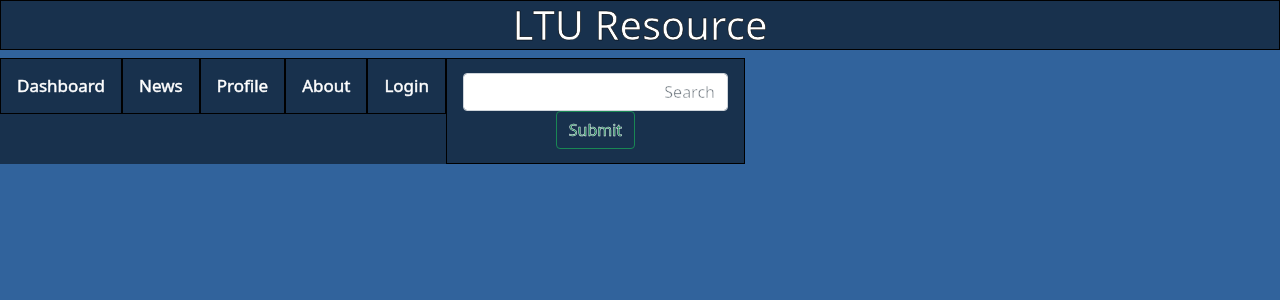
After one commit to Zachary-Schoff/INT4303Project, a PHP site: page /Search.php in a window 1280 px wide. The commit adds this page. Shown: the top 300 px of the page. Run offline with PHP 8.4, Linux system fonts and the light colour scheme.

Commit message:
Completed Search migration to Enhanced Session Functionality

```diff
--- a/About.php
+++ b/About.php
@@ -15,7 +15,7 @@ if (isset($_SESSION["user"]) && !empty($_SESSION["user"])){
 		<div class='topnav'>
 			<a class='dash' href='Dashboard.html'>Dashboard</a>
 			<a class='dash' href='News.html'>News</a>
-			<a class='dash' href='Search.html'>Search</a>
+			<a class='dash' href='Search.php'>Search</a>
 			<a class='dash' href='Profile.html'>Profile</a>
 			<a class='dash' href='About.php'>About</a>
 			<a class='dash' href='Logout.php'>Logout</a>
@@ -39,7 +39,7 @@ else{
 		<div class='topnav'>
 			<a class='dash' href='Dashboard.html'>Dashboard</a>
 			<a class='dash' href='News.php'>News</a>
-			<a class='dash' href='Search.html'>Search</a>
+			<a class='dash' href='Search.php'>Search</a>
 			<a class='dash' href='Profile.html'>Profile</a>
 			<a class='dash' href='About.php'>About</a>
 			<a class='dash' href='Login.html'>Login</a>
--- a/CreateGroup.html
+++ b/CreateGroup.html
@@ -11,7 +11,7 @@
 	<div class="topnav">
 		<a class="dash" href="Dashboard.html">Dashboard</a>
 		<a class="dash" href="News.php">News</a>
-		<a class="dash" href="Search.html">Search</a>
+		<a class="dash" href="Search.php">Search</a>
 		<a class="dash" href="Profile.html">Profile</a>
 		<a class="dash" href="About.php">About</a>
 		<a class="dash" href="Login.html">Login</a>
--- a/CreateGroup.php
+++ b/CreateGroup.php
@@ -41,7 +41,7 @@ $conn->close();
 	<div class="topnav">
 		<a class="dash" href="Dashboard.html">Dashboard</a>
 		<a class="dash" href="News.php">News</a>
-		<a class="dash" href="Search.html">Search</a>
+		<a class="dash" href="Search.php">Search</a>
 		<a class="dash" href="Profile.html">Profile</a>
 		<a class="dash" href="About.php">About</a>
 		<a class="dash" href="Login.html">Login</a>
--- a/CreateUser.html
+++ b/CreateUser.html
@@ -11,7 +11,7 @@
 	<div class="topnav">
 		<a class="dash" href="Dashboard.html">Dashboard</a>
 		<a class="dash" href="News.php">News</a>
-		<a class="dash" href="Search.html">Search</a>
+		<a class="dash" href="Search.php">Search</a>
 		<a class="dash" href="Profile.html">Profile</a>
 		<a class="dash" href="About.php">About</a>
 		<a class="dash" href="Login.html">Login</a>
--- a/CreateUser.php
+++ b/CreateUser.php
@@ -77,7 +77,7 @@ $conn->close();
 	<div class="topnav">
 		<a class="dash" href="Dashboard.html">Dashboard</a>
 		<a class="dash" href="News.php">News</a>
-		<a class="dash" href="Search.html">Search</a>
+		<a class="dash" href="Search.php">Search</a>
 		<a class="dash" href="Profile.html">Profile</a>
 		<a class="dash" href="About.php">About</a>
 		<a class="dash" href="Login.html">Login</a>
--- a/ForgotPassword.html
+++ b/ForgotPassword.html
@@ -12,7 +12,7 @@
 	<div class="topnav">
 		<a class="dash" href="Dashboard.html">Dashboard</a>
 		<a class="dash" href="News.php">News</a>
-		<a class="dash" href="Search.html">Search</a>
+		<a class="dash" href="Search.php">Search</a>
 		<a class="dash" href="Profile.html">Profile</a>
 		<a class="dash" href="About.php">About</a>
 		<a class="dash" href="Login.html">Login</a>
--- a/News.php
+++ b/News.php
@@ -15,7 +15,7 @@ if (isset($_SESSION["user"]) && !empty($_SESSION["user"])){
 		<div class='topnav'>
 			<a class='dash' href='Dashboard.html'>Dashboard</a>
 			<a class='dash' href='News.php'>News</a>
-			<a class='dash' href='Search.html'>Search</a>
+			<a class='dash' href='Search.php'>Search</a>
 			<a class='dash' href='Profile.html'>Profile</a>
 			<a class='dash' href='About.php'>About</a>
 			<a class='dash' href='Login.html'>Login</a>
@@ -38,7 +38,7 @@ else{
 		<div class='topnav'>
 			<a class='dash' href='Dashboard.html'>Dashboard</a>
 			<a class='dash' href='News.php'>News</a>
-			<a class='dash' href='Search.html'>Search</a>
+			<a class='dash' href='Search.php'>Search</a>
 			<a class='dash' href='Profile.html'>Profile</a>
 			<a class='dash' href='About.php'>About</a>
 			<a class='dash' href='Login.html'>Login</a>
--- a/Profile.html
+++ b/Profile.html
@@ -12,7 +12,7 @@
 	<div class="topnav">
 		<a class="dash" href="Dashboard.html">Dashboard</a>
 		<a class="dash" href="News.php">News</a>
-		<a class="dash" href="Search.html">Search</a>
+		<a class="dash" href="Search.php">Search</a>
 		<a class="dash" href="Profile.html">Profile</a>
 		<a class="dash" href="About.php">About</a>
 		<a class="dash" href="Login.html">Login</a>
--- /dev/null
+++ b/Search.php
@@ -0,0 +1,60 @@
+<?php
+include 'Connection.php';
+
+if (isset($_SESSION["user"]) && !empty($_SESSION["user"])){
+	echo "<!doctype html>
+	<html>
+	<head>
+	<meta charset='utf-8'>
+	<title>Untitled Document</title>
+		<link href='https://cdn.jsdelivr.net/npm/bootstrap@5.0.0-beta3/dist/css/bootstrap.min.css' rel='stylesheet' integrity='sha384-eOJMYsd53ii+scO/bJGFsiCZc+5NDVN2yr8+0RDqr0Ql0h+rP48ckxlpbzKgwra6' crossorigin='anonymous'>
+		<link href = 'Style.css' rel = 'stylesheet'>
+	</head>
+
+	<body>
+		<h1 class = 'header'> LTU Resource</h1>
+		<div class='topnav'>
+			<a class='dash' href='Dashboard.php'>Dashboard</a>
+			<a class='dash' href='News.php'>News</a>
+			<a class='dash' href='Profile.html'>Profile</a>
+			<a class='dash' href='About.php'>About</a>
+			<a class='dash' href='Logout.php'>Logout</a>
+			<a>
+				<form class='dash' action = 'SearchAction.php'>
+					<input class='form-control me-2'  id = 'input' name = 'input' type='text' placeholder='Search' aria-label='Search' style = 'width: 100%; text-align: right'>
+					<input class='btn btn-outline-success' type='submit'>
+				</form>
+			</a>
+		</div>
+	</body>
+	</html>";
+	}
+else{
+	echo "<!doctype html>
+	<html>
+	<head>
+	<meta charset='utf-8'>
+	<title>Untitled Document</title>
+		<link href='https://cdn.jsdelivr.net/npm/bootstrap@5.0.0-beta3/dist/css/bootstrap.min.css' rel='stylesheet' integrity='sha384-eOJMYsd53ii+scO/bJGFsiCZc+5NDVN2yr8+0RDqr0Ql0h+rP48ckxlpbzKgwra6' crossorigin='anonymous'>
+		<link href = 'Style.css' rel = 'stylesheet'>
+	</head>
+
+	<body>
+		<h1 class = 'header'> LTU Resource</h1>
+		<div class='topnav'>
+			<a class='dash' href='Dashboard.php'>Dashboard</a>
+			<a class='dash' href='News.php'>News</a>
+			<a class='dash' href='Profile.html'>Profile</a>
+			<a class='dash' href='About.php'>About</a>
+			<a class='dash' href='Login.html'>Login</a>
+			<a>
+				<form class='dash' action = 'SearchAction.php'>
+					<input class='form-control me-2'  id = 'input' name = 'input' type='text' placeholder='Search' aria-label='Search' style = 'width: 100%; text-align: right'>
+					<input class='btn btn-outline-success' type='submit'>
+				</form>
+			</a>
+		</div>
+	</body>
+	</html>";
+	}
+?>
```
Also changed, not shown: Search.html (deleted, +0 -26 lines).
